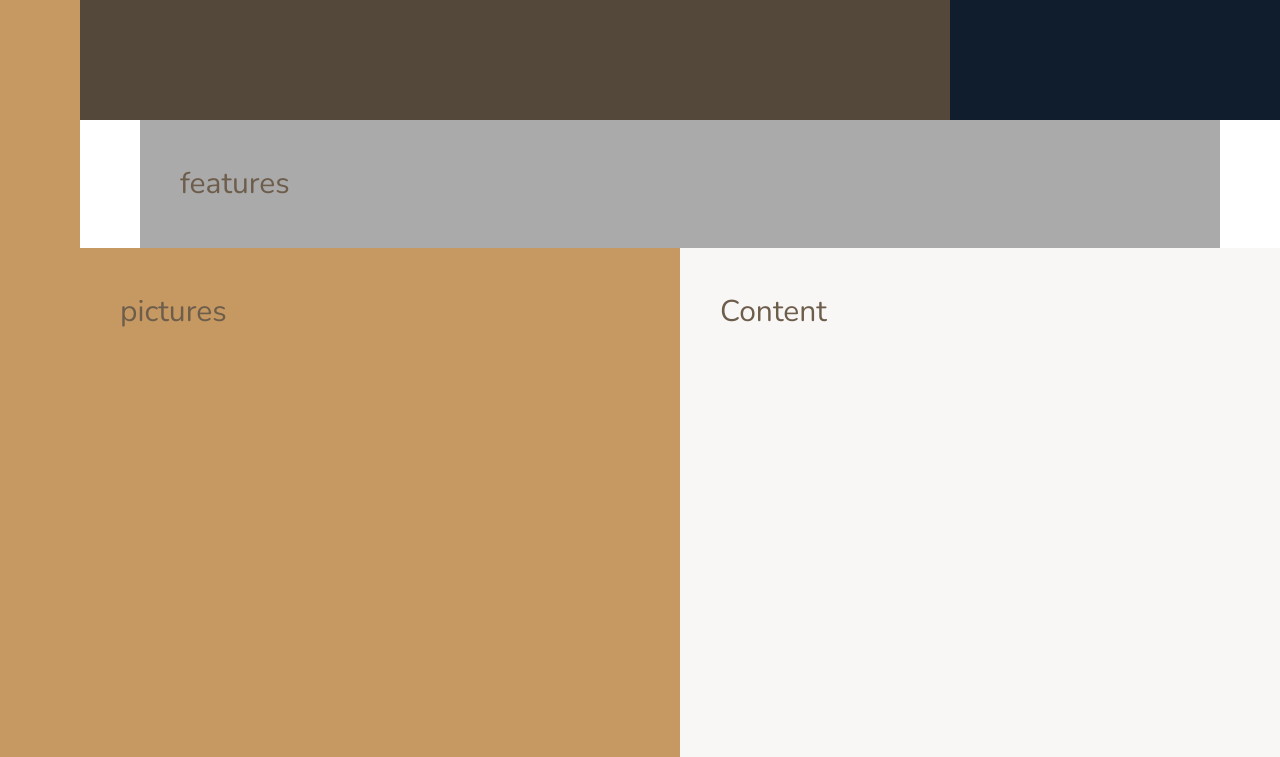
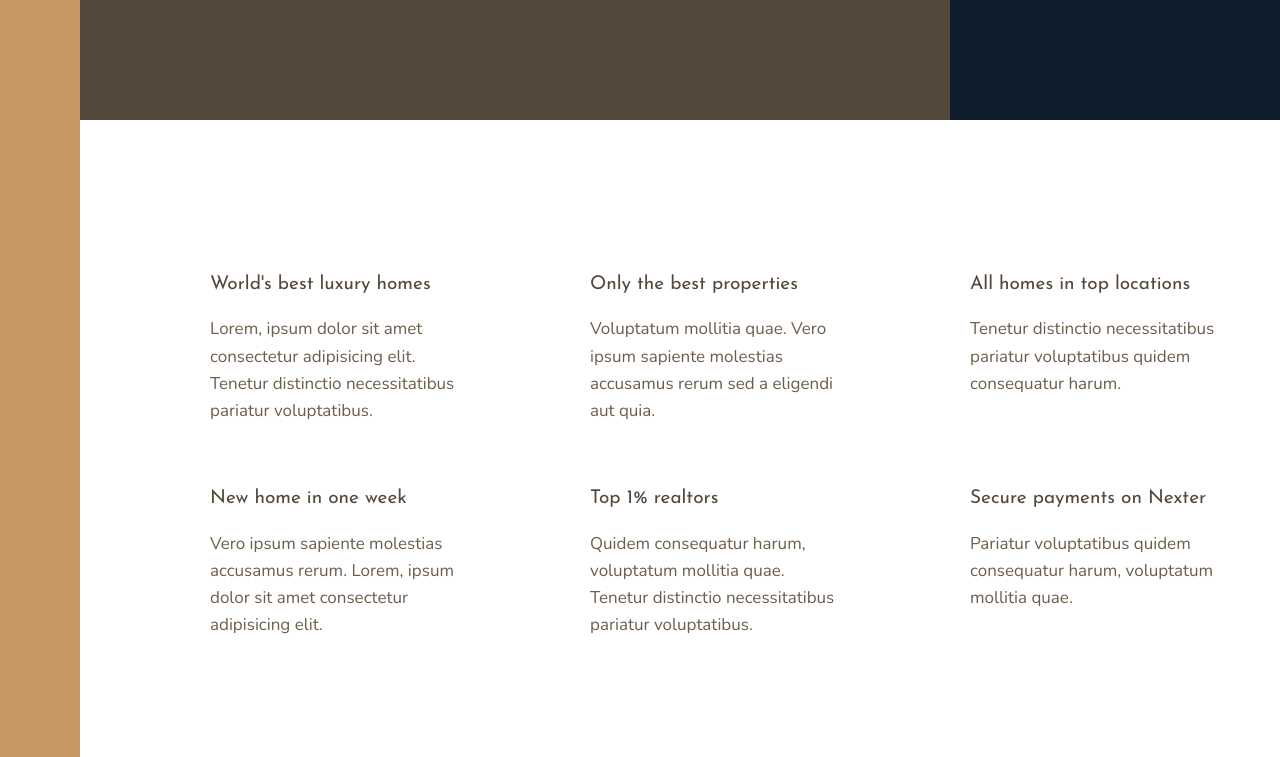
Before and after one commit to michalskimateusz/nexter, a website: page index.html in a window 1280 px wide. Shown: the part 520-1277 px from the top of the page. Drawn offline with nearby package versions, Linux system fonts and the light colour scheme.

Commit message:
Features section

```diff
--- a/index.html
+++ b/index.html
@@ -27,7 +27,61 @@
     </div>
 
     <section class="features">
-        features
+        <div class="feature">
+            <svg class="feature__icon">
+                <use xlink:href="img/sprite.svg#icon-global"></use>
+            </svg>
+            <h4 class="heading-4 heading-4--dark">World's best luxury homes</h4>
+            <p class="feature__text">Lorem, ipsum dolor sit amet consectetur adipisicing elit. Tenetur distinctio
+                necessitatibus pariatur voluptatibus.</p>
+        </div>
+
+        <div class="feature">
+            <svg class="feature__icon">
+                <use xlink:href="img/sprite.svg#icon-trophy"></use>
+            </svg>
+            <h4 class="heading-4 heading-4--dark">Only the best properties</h4>
+            <p class="feature__text">Voluptatum mollitia quae. Vero ipsum sapiente molestias accusamus rerum sed a
+                eligendi aut quia.</p>
+        </div>
+
+        <div class="feature">
+            <svg class="feature__icon">
+                <use xlink:href="img/sprite.svg#icon-map-pin"></use>
+            </svg>
+            <h4 class="heading-4 heading-4--dark">All homes in top locations</h4>
+            <p class="feature__text">Tenetur distinctio necessitatibus pariatur voluptatibus quidem consequatur harum.
+            </p>
+        </div>
+
+        <div class="feature">
+            <svg class="feature__icon">
+                <use xlink:href="img/sprite.svg#icon-key"></use>
+            </svg>
+            <h4 class="heading-4 heading-4--dark">New home in one week</h4>
+            <p class="feature__text">Vero ipsum sapiente molestias accusamus rerum. Lorem, ipsum dolor sit amet
+                consectetur adipisicing elit.</p>
+        </div>
+
+        <div class="feature">
+            <svg class="feature__icon">
+                <use xlink:href="img/sprite.svg#icon-presentation"></use>
+            </svg>
+            <h4 class="heading-4 heading-4--dark">Top 1% realtors</h4>
+            <p class="feature__text">Quidem consequatur harum, voluptatum mollitia quae. Tenetur distinctio
+                necessitatibus pariatur voluptatibus.
+            </p>
+        </div>
+
+        <div class="feature">
+            <svg class="feature__icon">
+                <use xlink:href="img/sprite.svg#icon-lock"></use>
+            </svg>
+            <h4 class="heading-4 heading-4--dark">Secure payments on Nexter</h4>
+            <p class="feature__text">Pariatur voluptatibus quidem consequatur harum, voluptatum mollitia quae.
+            </p>
+        </div>
+
     </section>
 
     <div class="story__pictures">
--- a/sass/_base.scss
+++ b/sass/_base.scss
@@ -40,9 +40,4 @@ body {
     grid-template-columns: [sidebar-start] 8rem [sidebar-end full-start] minmax(6rem, 1fr)
                             [center-start] repeat(8, [col-start] minmax(min-content, 14rem) [col-end])
                             [center-end] minmax(6rem, 1fr) [full-end];
-
-    & > * {
-        padding: 40px;
-        font-size: 3rem;
-    }
 }
--- a/sass/_features.scss
+++ b/sass/_features.scss
@@ -1,4 +1,32 @@
 .features {
-    background-color: $color-grey-light-2;
     grid-column: center-start / center-end;
+
+    margin: 15rem 0;
+
+
+    display: grid;
+    //grid-template-columns: repeat(3, 1fr);
+    grid-template-columns: repeat(auto-fit, minmax(25rem, 1fr));
+    grid-gap: 6rem;
+    align-items: start;
 }
+
+.feature {
+
+    display: grid;
+    grid-template-columns: min-content 1fr;
+    grid-row-gap: 1.5rem;
+    grid-column-gap: 2.5rem;
+
+    &__icon {
+        fill: $color-primary;
+        width: 4.5rem;
+        height: 4.5rem;
+        grid-row: 1 / span 2;
+        transform: translateY(-1rem);
+    }
+
+    &__text {
+        font-size: 1.7rem;
+    }
+}
--- a/sass/_typography.scss
+++ b/sass/_typography.scss
@@ -0,0 +1,24 @@
+%heading {
+    font-family: $font-display;
+    font-weight: 400;
+}
+
+.heading-1 {
+    @extend %heading;
+}
+.heading-2 {
+    @extend %heading;
+
+}
+.heading-3 {
+    @extend %heading;
+
+}
+.heading-4 {
+    @extend %heading;
+    font-size: 1.9rem;
+
+    &--light {color: $color-grey-light-1;}
+    &--dark {color: $color-grey-dark-1;}
+
+}
```
Also changed, not shown: css/style.css.
